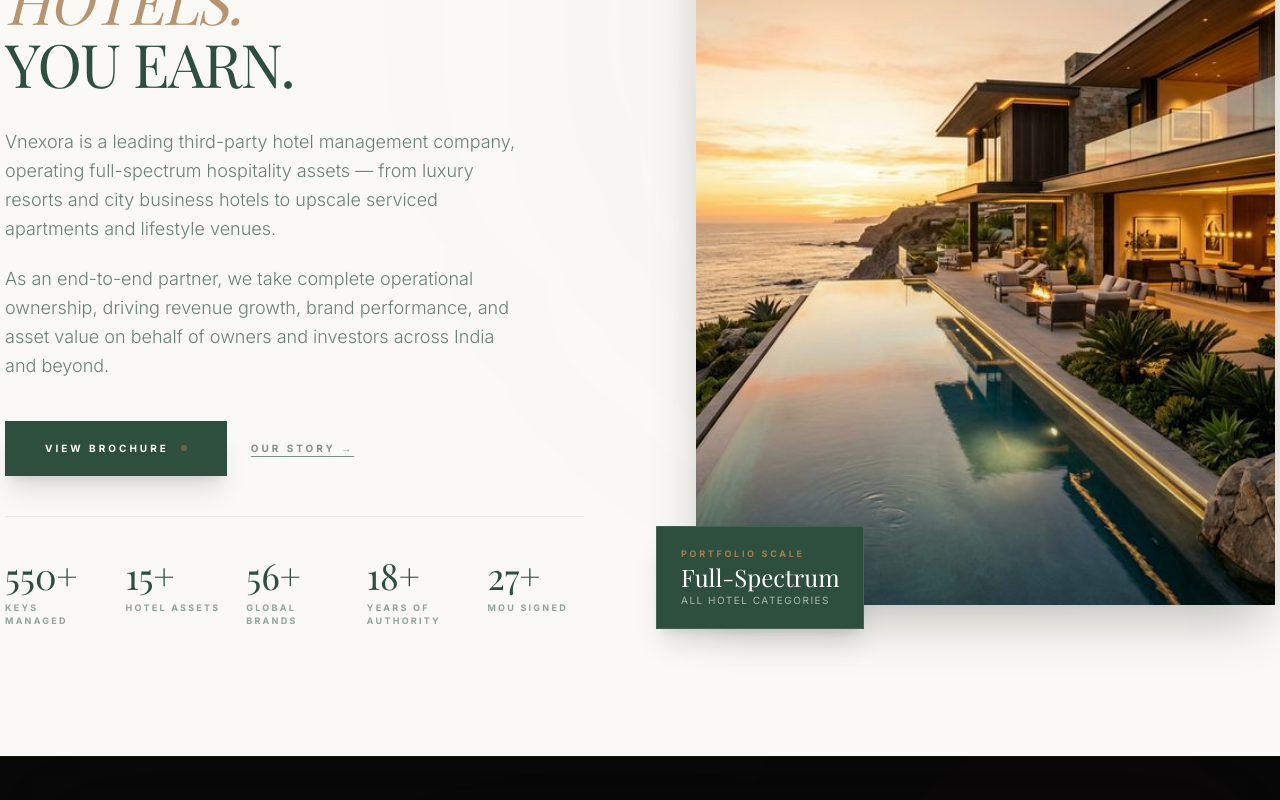
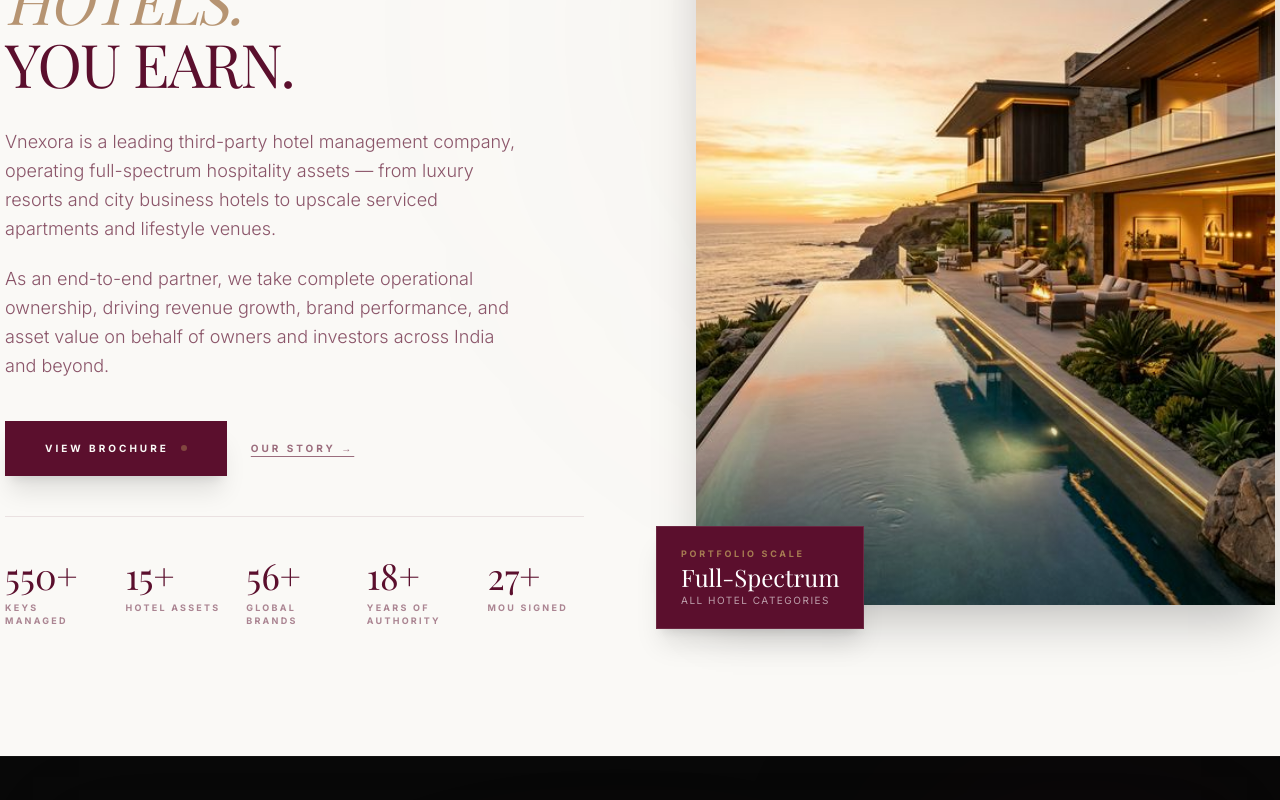
Before and after one commit to cricketmagician/vnexora, a Next.js app: page / in a window 1280 px wide. Shown: the part 1980-2780 px from the top of the page. Built offline with nearby package versions, Linux system fonts and the light colour scheme; a web font is replaced by a local one.

Commit message:
style: replace all brand green elements with dark maroon #5B0F2D theme

```diff
--- a/src/components/sections/OperationalStrategy.tsx
+++ b/src/components/sections/OperationalStrategy.tsx
@@ -171,7 +171,7 @@
     >
       <div className="absolute top-0 left-0 w-full h-full opacity-30 pointer-events-none">
         <div className="absolute top-[10%] left-[10%] w-[500px] h-[500px] bg-[#CFA052]/5 blur-[150px] rounded-full" />
-        <div className="absolute bottom-[10%] right-[10%] w-[500px] h-[500px] bg-[#2F4F3E]/5 blur-[150px] rounded-full" />
+        <div className="absolute bottom-[10%] right-[10%] w-[500px] h-[500px] bg-[#5B0F2D]/5 blur-[150px] rounded-full" />
       </div>
 
       <div className="container mx-auto px-[5px] max-w-7xl relative z-10">
@@ -188,11 +188,11 @@
             initial={{ opacity: 0, y: 15 }}
             whileInView={{ opacity: 1, y: 0 }}
             viewport={{ once: true }}
-            className="text-2xl md:text-4xl font-serif text-[#2F4F3E] tracking-[0.1em] md:tracking-[0.2em] leading-tight mb-8 uppercase"
+            className="text-2xl md:text-4xl font-serif text-[#5B0F2D] tracking-[0.1em] md:tracking-[0.2em] leading-tight mb-8 uppercase"
           >
             Operational Upgrade <span className="text-[#CFA052] italic font-light">System</span>
           </motion.h2>
-          <div className="w-16 h-[1px] bg-[#2F4F3E]/10 mx-auto" />
+          <div className="w-16 h-[1px] bg-[#5B0F2D]/10 mx-auto" />
         </div>
 
         <div
--- a/src/components/sections/ProblemSection.tsx
+++ b/src/components/sections/ProblemSection.tsx
@@ -46,7 +46,7 @@
       className="relative min-h-[110vh] flex flex-col justify-between bg-gradient-to-b from-[#E8DCCB] via-[#E3D6C3] to-[#DDD0BB] overflow-hidden pt-32 md:pt-48 pb-0"
     >
       {/* Ambient orb */}
-      <div className="absolute top-[10%] left-[20%] w-[500px] h-[500px] bg-[#2F4F3E]/8 blur-[140px] rounded-full pointer-events-none" />
+      <div className="absolute top-[10%] left-[20%] w-[500px] h-[500px] bg-[#5B0F2D]/8 blur-[140px] rounded-full pointer-events-none" />
 
       <motion.div
         style={{ opacity: bgOpacity }}
@@ -62,12 +62,12 @@
               <p className="text-[10px] font-sans font-bold text-[#A67C52] tracking-[0.4em] uppercase mb-6">
                 The Revenue Gap
               </p>
-              <h2 className="text-4xl md:text-6xl font-serif text-[#2F4F3E] tracking-tight leading-[1.1] mb-8">
+              <h2 className="text-4xl md:text-6xl font-serif text-[#5B0F2D] tracking-tight leading-[1.1] mb-8">
                 Most Hotels Are<br />
-                <span className="text-[#2F4F3E]/55 italic font-light">Silently Losing<br />20–40%</span><br />
+                <span className="text-[#5B0F2D]/55 italic font-light">Silently Losing<br />20–40%</span><br />
                 Of Their Revenue.
               </h2>
-              <p className="text-lg md:text-xl text-[#2F4F3E]/70 leading-relaxed font-light max-w-lg">
+              <p className="text-lg md:text-xl text-[#5B0F2D]/70 leading-relaxed font-light max-w-lg">
                 Whether you operate a luxury resort, a city business hotel, or a mid-scale property — the gap between what your asset earns and what it <em>could</em> earn is the most expensive problem in hospitality.
               </p>
 
@@ -78,8 +78,8 @@
                   { val: "18+", label: "Years Fixing It" },
                 ].map((s) => (
                   <div key={s.label} className="border-l-2 border-[#A67C52]/40 pl-4">
-                    <p className="text-3xl font-serif text-[#2F4F3E] font-light">{s.val}</p>
-                    <p className="text-[10px] text-[#2F4F3E]/60 uppercase tracking-[0.2em] font-bold mt-1">{s.label}</p>
+                    <p className="text-3xl font-serif text-[#5B0F2D] font-light">{s.val}</p>
+                    <p className="text-[10px] text-[#5B0F2D]/60 uppercase tracking-[0.2em] font-bold mt-1">{s.label}</p>
                   </div>
                 ))}
               </div>
@@ -99,19 +99,19 @@
                   alt="Revenue Leakage"
                   className="w-full h-auto grayscale brightness-110 group-hover:grayscale-0 transition-all duration-1000 rounded-xl"
                 />
-                <div className="absolute inset-0 bg-gradient-to-tr from-[#2F4F3E]/5 to-transparent pointer-events-none" />
+                <div className="absolute inset-0 bg-gradient-to-tr from-[#5B0F2D]/5 to-transparent pointer-events-none" />
               </div>
-              <div className="absolute -inset-4 bg-[#2F4F3E]/5 blur-3xl -z-10 rounded-full" />
+              <div className="absolute -inset-4 bg-[#5B0F2D]/5 blur-3xl -z-10 rounded-full" />
             </motion.div>
           </div>
 
           {/* Solution Heading (More Than a Hotel Partner. A Growth Partner.) */}
           <div className="mt-32 mb-20 text-left">
-            <h2 className="text-4xl md:text-6xl font-sans font-bold text-[#2F4F3E] mb-8 leading-tight tracking-tight max-w-4xl">
+            <h2 className="text-4xl md:text-6xl font-sans font-bold text-[#5B0F2D] mb-8 leading-tight tracking-tight max-w-4xl">
               More Than A Hotel Partner.<br />
               <span className="text-[#A67C52]">A Growth Partner.</span>
             </h2>
-            <p className="text-[#2F4F3E]/70 text-lg md:text-xl font-normal leading-relaxed max-w-4xl">
+            <p className="text-[#5B0F2D]/70 text-lg md:text-xl font-normal leading-relaxed max-w-4xl">
               With deep hospitality expertise across boutique resorts, independent hotels, and global brands, we deliver tailored revenue strategies, market positioning, demand generation, and concept development that increase direct bookings, strengthen profitability, and create memorable guest experiences.
             </p>
           </div>
@@ -211,7 +211,7 @@
         transition={{ duration: 1.2, ease: [0.23, 1, 0.32, 1] }}
         className="w-full group overflow-visible mt-24"
       >
-        <div className="relative w-screen left-1/2 -translate-x-1/2 bg-gradient-to-r from-[#1F3D2B] via-[#2F4F3E] to-[#1F3D2B] py-14 md:py-16 shadow-[0_20px_60px_-10px_rgba(0,0,0,0.3)] border-y border-white/20 overflow-hidden">
+        <div className="relative w-screen left-1/2 -translate-x-1/2 bg-gradient-to-r from-[#3A071B] via-[#5B0F2D] to-[#3A071B] py-14 md:py-16 shadow-[0_20px_60px_-10px_rgba(0,0,0,0.3)] border-y border-white/20 overflow-hidden">
           <div className="absolute inset-0 opacity-[0.03] pointer-events-none mix-blend-overlay bg-[url('https://www.transparenttextures.com/patterns/black-linen.png')]" />
           <div className="max-w-4xl mx-auto px-6 text-center relative z-10">
             <motion.p
--- a/src/components/sections/WelcomeIntro.tsx
+++ b/src/components/sections/WelcomeIntro.tsx
@@ -37,7 +37,7 @@
 
             {/* Headline */}
             <div>
-              <h2 className="text-4xl md:text-5xl lg:text-6xl font-serif font-light text-[#2F4F3E] tracking-tight leading-[1.05] uppercase">
+              <h2 className="text-4xl md:text-5xl lg:text-6xl font-serif font-light text-[#5B0F2D] tracking-tight leading-[1.05] uppercase">
                 We Run <br />
                 <span className="italic opacity-80 text-[#A67C52]">Hotels.</span> <br />
                 You Earn.
@@ -45,7 +45,7 @@
             </div>
 
             {/* Body */}
-            <div className="flex flex-col gap-5 text-[#2F4F3E]/70 text-base md:text-lg font-light leading-relaxed max-w-lg">
+            <div className="flex flex-col gap-5 text-[#5B0F2D]/70 text-base md:text-lg font-light leading-relaxed max-w-lg">
               <p>
                 Vnexora is a leading third-party hotel management company, operating full-spectrum hospitality assets — from luxury resorts and city business hotels to upscale serviced apartments and lifestyle venues.
               </p>
@@ -60,21 +60,21 @@
                 href="/downloads/vnexora-brochure.pdf"
                 target="_blank"
                 rel="noopener noreferrer"
-                className="px-10 py-5 bg-[#2F4F3E] text-[#FAF9F6] text-[10px] uppercase tracking-[0.3em] font-bold hover:bg-[#A67C52] hover:text-black transition-all duration-500 shadow-xl hover:scale-105 active:scale-95 flex items-center gap-3"
+                className="px-10 py-5 bg-[#5B0F2D] text-[#FAF9F6] text-[10px] uppercase tracking-[0.3em] font-bold hover:bg-[#A67C52] hover:text-black transition-all duration-500 shadow-xl hover:scale-105 active:scale-95 flex items-center gap-3"
               >
                 View Brochure
                 <div className="w-1.5 h-1.5 rounded-full bg-[#A67C52] group-hover:bg-black animate-pulse" />
               </a>
               <a
                 href="/about-us"
-                className="text-[10px] uppercase tracking-[0.3em] font-bold text-[#2F4F3E]/60 hover:text-[#2F4F3E] transition-colors duration-300 underline underline-offset-4"
+                className="text-[10px] uppercase tracking-[0.3em] font-bold text-[#5B0F2D]/60 hover:text-[#5B0F2D] transition-colors duration-300 underline underline-offset-4"
               >
                 Our Story →
               </a>
             </div>
 
             {/* Stat row */}
-            <div className="grid grid-cols-2 md:grid-cols-5 gap-6 border-t border-[#2F4F3E]/10 pt-10 mt-2">
+            <div className="grid grid-cols-2 md:grid-cols-5 gap-6 border-t border-[#5B0F2D]/10 pt-10 mt-2">
               {stats.map((s, i) => (
                 <motion.div
                   key={s.label}
@@ -84,8 +84,8 @@
                   transition={{ delay: 0.3 + i * 0.1, duration: 0.7 }}
                   className="flex flex-col"
                 >
-                  <span className="text-3xl md:text-4xl font-serif text-[#2F4F3E] leading-none">{s.val}</span>
-                  <span className="text-[9px] uppercase tracking-[0.25em] font-bold text-[#2F4F3E]/50 mt-2">{s.label}</span>
+                  <span className="text-3xl md:text-4xl font-serif text-[#5B0F2D] leading-none">{s.val}</span>
+                  <span className="text-[9px] uppercase tracking-[0.25em] font-bold text-[#5B0F2D]/50 mt-2">{s.label}</span>
                 </motion.div>
               ))}
             </div>
@@ -118,7 +118,7 @@
               whileInView={{ opacity: 1, y: 0 }}
               viewport={{ once: true }}
               transition={{ delay: 0.6, duration: 0.8 }}
-              className="absolute -bottom-6 -left-6 md:-left-10 bg-[#2F4F3E] text-white px-6 py-5 shadow-xl border border-white/10"
+              className="absolute -bottom-6 -left-6 md:-left-10 bg-[#5B0F2D] text-white px-6 py-5 shadow-xl border border-white/10"
             >
               <p className="text-[9px] font-bold uppercase tracking-[0.3em] text-[#A67C52] mb-1">Portfolio Scale</p>
               <p className="text-2xl font-serif font-light leading-none">Full-Spectrum</p>
```
